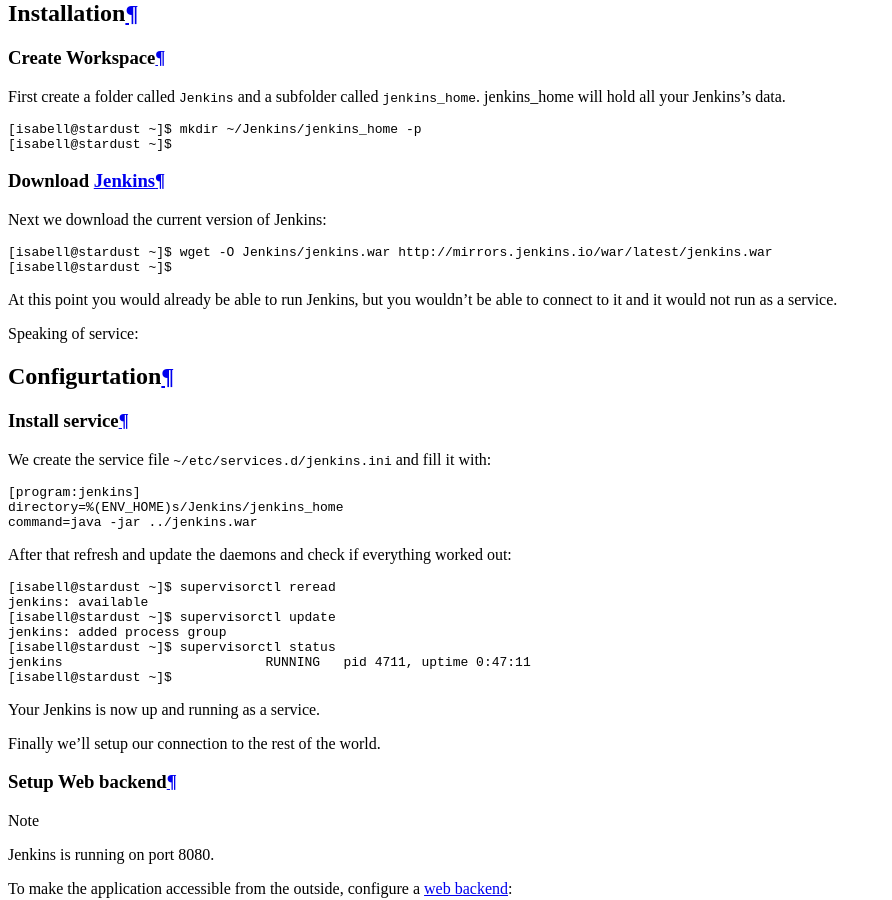
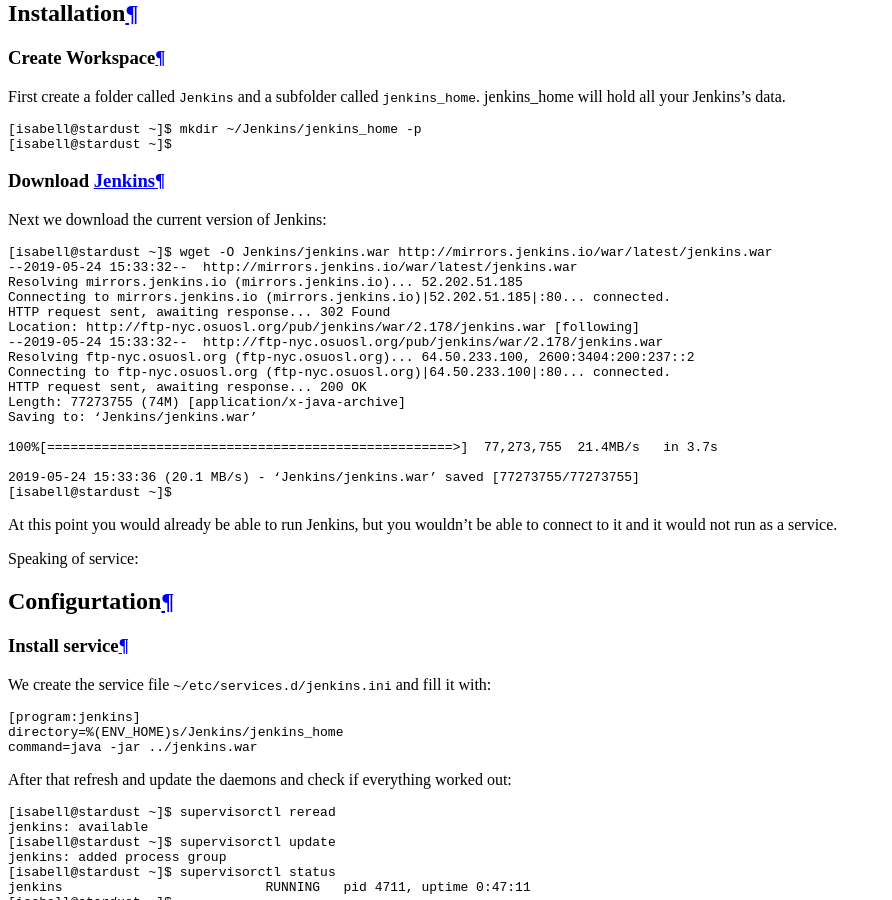
Before and after one commit to Uberspace/lab, a Sphinx documentation site: the page built from source/guide_jenkins.rst, in a window 1280 px wide and 900 px high, scrolled down 3292 px. Shown: the whole window, without its empty margins (0-892 px from the left). Built offline with Sphinx 7.4.7 and the Read the Docs theme 2.0.0, drawn with Linux system fonts in a browser that asks for light colours.

Commit message:
[jenkins] add wget output

```diff
--- a/source/guide_jenkins.rst
+++ b/source/guide_jenkins.rst
@@ -79,6 +79,21 @@
 ::
 
  [isabell@stardust ~]$ wget -O Jenkins/jenkins.war http://mirrors.jenkins.io/war/latest/jenkins.war
+ --2019-05-24 15:33:32--  http://mirrors.jenkins.io/war/latest/jenkins.war
+ Resolving mirrors.jenkins.io (mirrors.jenkins.io)... 52.202.51.185
+ Connecting to mirrors.jenkins.io (mirrors.jenkins.io)|52.202.51.185|:80... connected.
+ HTTP request sent, awaiting response... 302 Found
+ Location: http://ftp-nyc.osuosl.org/pub/jenkins/war/2.178/jenkins.war [following]
+ --2019-05-24 15:33:32--  http://ftp-nyc.osuosl.org/pub/jenkins/war/2.178/jenkins.war
+ Resolving ftp-nyc.osuosl.org (ftp-nyc.osuosl.org)... 64.50.233.100, 2600:3404:200:237::2
+ Connecting to ftp-nyc.osuosl.org (ftp-nyc.osuosl.org)|64.50.233.100|:80... connected.
+ HTTP request sent, awaiting response... 200 OK
+ Length: 77273755 (74M) [application/x-java-archive]
+ Saving to: ‘Jenkins/jenkins.war’
+
+ 100%[====================================================>]  77,273,755  21.4MB/s   in 3.7s
+
+ 2019-05-24 15:33:36 (20.1 MB/s) - ‘Jenkins/jenkins.war’ saved [77273755/77273755]
  [isabell@stardust ~]$
 
 
```
